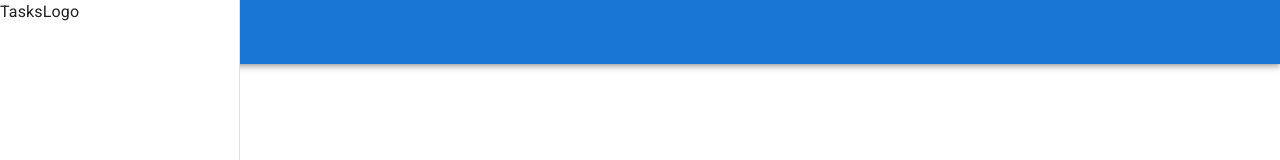
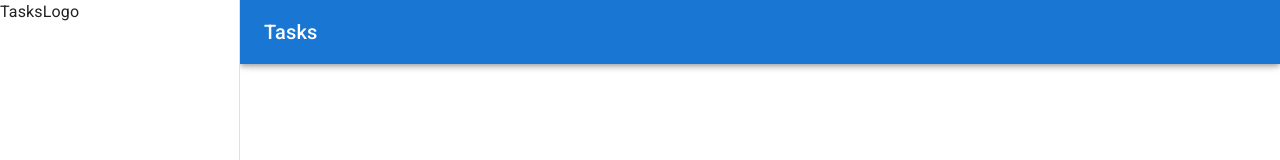
Before and after one commit to jplante01/task_forge, a React (Vite) app: page / in a window 1280 px wide. Shown: the top 160 px of the page. Built offline with nearby package versions, Linux system fonts and the light colour scheme.

Commit message:
Refactor layout

```diff
--- a/src/components/NavBar.jsx
+++ b/src/components/NavBar.jsx
@@ -4,11 +4,13 @@ import Toolbar from "@mui/material/Toolbar";
 import Typography from "@mui/material/Typography";
 import * as React from "react";
 
-export default function NavBar() {
+export default function NavBar({ drawerWidth }) {
     return (
       <AppBar
+        position="fixed"
         sx={{
-          position: { xs: "fixed", sm: "relative" },
+          width: { sm: `calc(100% - ${drawerWidth}px)` },
+          ml: { sm: `${drawerWidth}px` },
         }}
       >
         <Toolbar>
--- a/src/components/ResponsiveDrawer.jsx
+++ b/src/components/ResponsiveDrawer.jsx
@@ -2,24 +2,8 @@ import { Drawer, Stack, Typography } from "@mui/material";
 import * as React from "react";
 
 
-export default function ResponsiveDrawer() {
-    const [mobileOpen, setMobileOpen] = React.useState(false);
-    const [isClosing, setIsClosing] = React.useState(false);
+export default function ResponsiveDrawer({ drawerWidth, mobileOpen, handleDrawerClose, handleDrawerToggle, handleDrawerTransitionEnd }) {
 
-    const handleDrawerClose = () => {
-      setIsClosing(true);
-      setMobileOpen(false);
-    };
-
-    const handleDrawerTransitionEnd = () => {
-      setIsClosing(false);
-    };
-
-    const handleDrawerToggle = () => {
-      if (!isClosing) {
-        setMobileOpen(!mobileOpen);
-      }
-    };
 
     const drawer = (
       <Stack>
--- a/src/pages/TasksMain.jsx
+++ b/src/pages/TasksMain.jsx
@@ -1,11 +1,43 @@
-import { Stack, Typography } from "@mui/material";
+import { Box, CssBaseline } from "@mui/material";
 import ResponsiveDrawer from "../components/ResponsiveDrawer";
 import NavBar from "../components/NavBar";
+import * as React from "react";
+
+const drawerWidth = 240;
+
+
+
 export default function TasksMain() {
-    return (
-        <>
-          <ResponsiveDrawer />
-          <NavBar />
-        </>
-    );
+  const [mobileOpen, setMobileOpen] = React.useState(false);
+  const [isClosing, setIsClosing] = React.useState(false);
+
+  const handleDrawerClose = () => {
+    setIsClosing(true);
+    setMobileOpen(false);
+  };
+
+  const handleDrawerTransitionEnd = () => {
+    setIsClosing(false);
+  };
+
+  const handleDrawerToggle = () => {
+    if (!isClosing) {
+      setMobileOpen(!mobileOpen);
+    }
+  };
+
+  return (
+    <Box sx={{ display: "flex" }}>
+      <CssBaseline />
+      <NavBar drawerWidth={drawerWidth} />
+
+      <ResponsiveDrawer
+        drawerWidth={drawerWidth}
+        mobileOpen={mobileOpen}
+        handleDrawerClose={handleDrawerClose}
+        handleDrawerToggle={handleDrawerToggle}
+        handleDrawerTransitionEnd={handleDrawerTransitionEnd}
+      />
+    </Box>
+  );
 }
```
